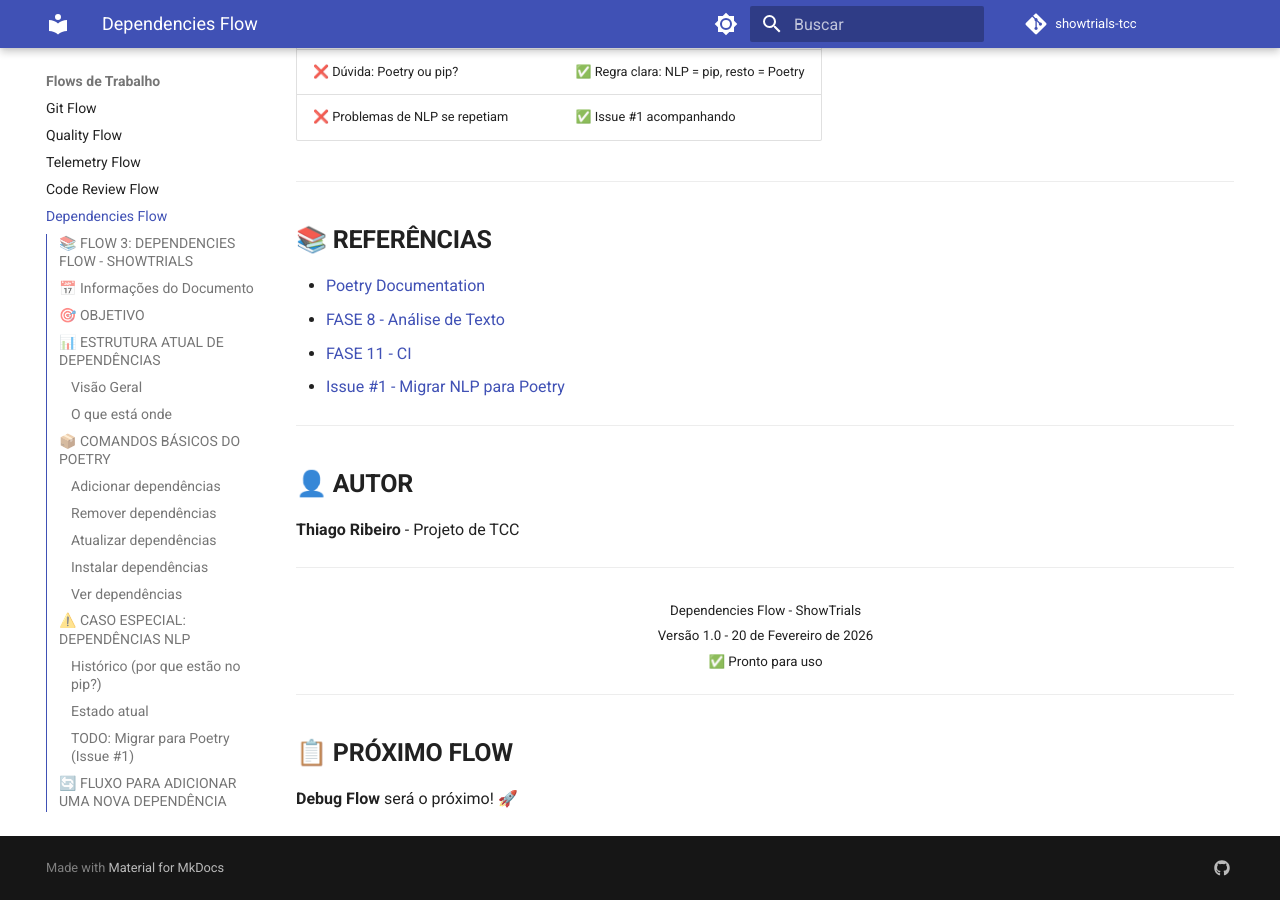
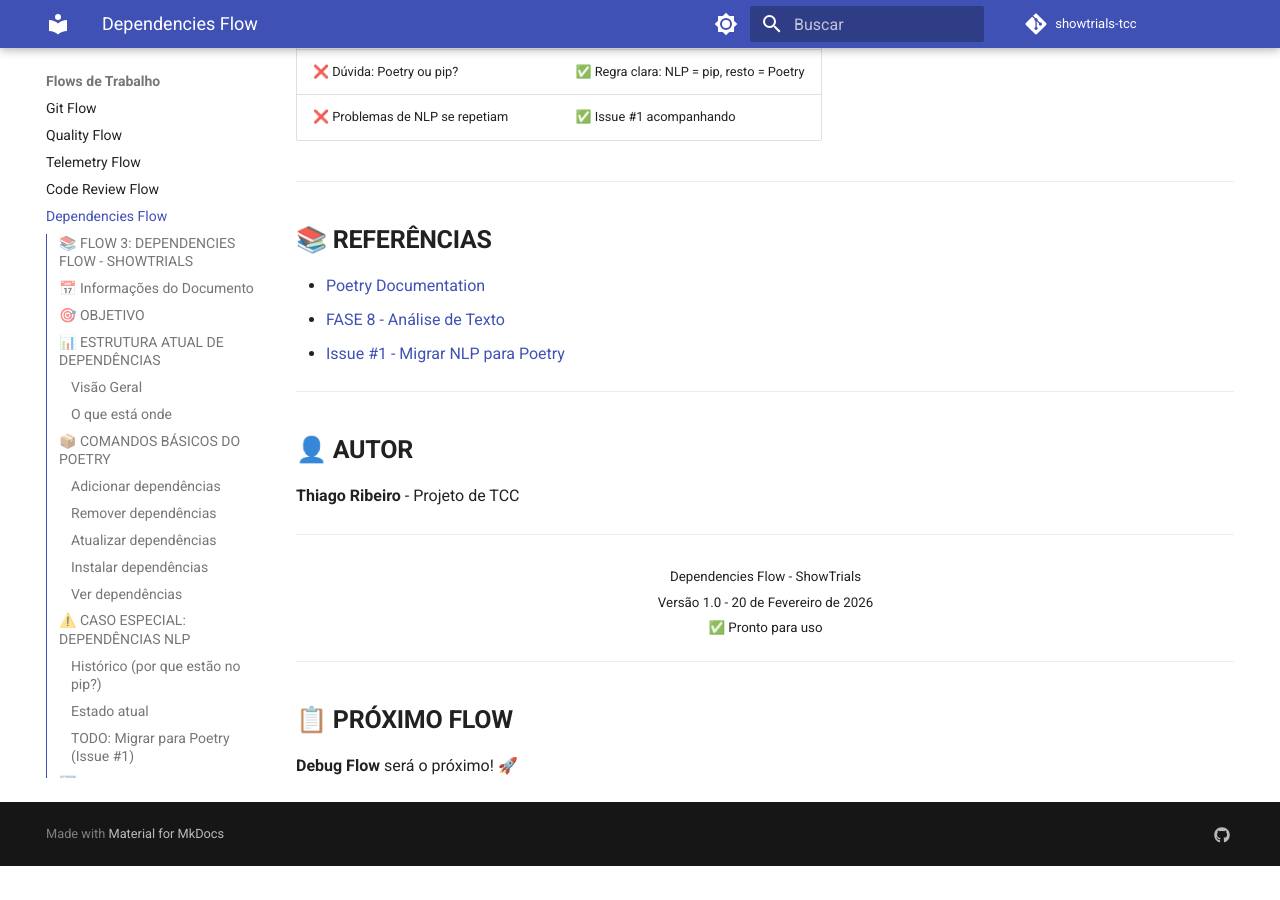
Before and after one commit to rib-thiago/showtrials-tcc, an MkDocs documentation site: the page built from docs/flows/dependencies_flow.md, in a window 1280 px wide and 900 px high, scrolled down 9558 px. Built offline with MkDocs 1.6.1 and Material for MkDocs 9.7.7, drawn with Linux system fonts in a browser that asks for light colours; comment, search, counter and statistics services are not loaded; after the commit the page ends 10424 px from its top, so only the background shows below that.

Commit message:
fix: corrige links em dependencies_flow.md (caminho relativo para FASE8)

```diff
--- a/docs/flows/dependencies_flow.md
+++ b/docs/flows/dependencies_flow.md
@@ -404,8 +404,7 @@
 ## 📚 **REFERÊNCIAS**
 
 - [Poetry Documentation](https://python-poetry.org/docs/)
-- [FASE 8 - Análise de Texto](docs/FASE8_ANALISE_TEXTO.md)
-- [FASE 11 - CI](docs/FASE11_CI.md)
+- [FASE 8 - Análise de Texto](../FASE8_ANALISE_TEXTO.md)
 - [Issue #1 - Migrar NLP para Poetry](https://github.com/rib-thiago/showtrials-tcc/issues/1)
 
 ---
```
